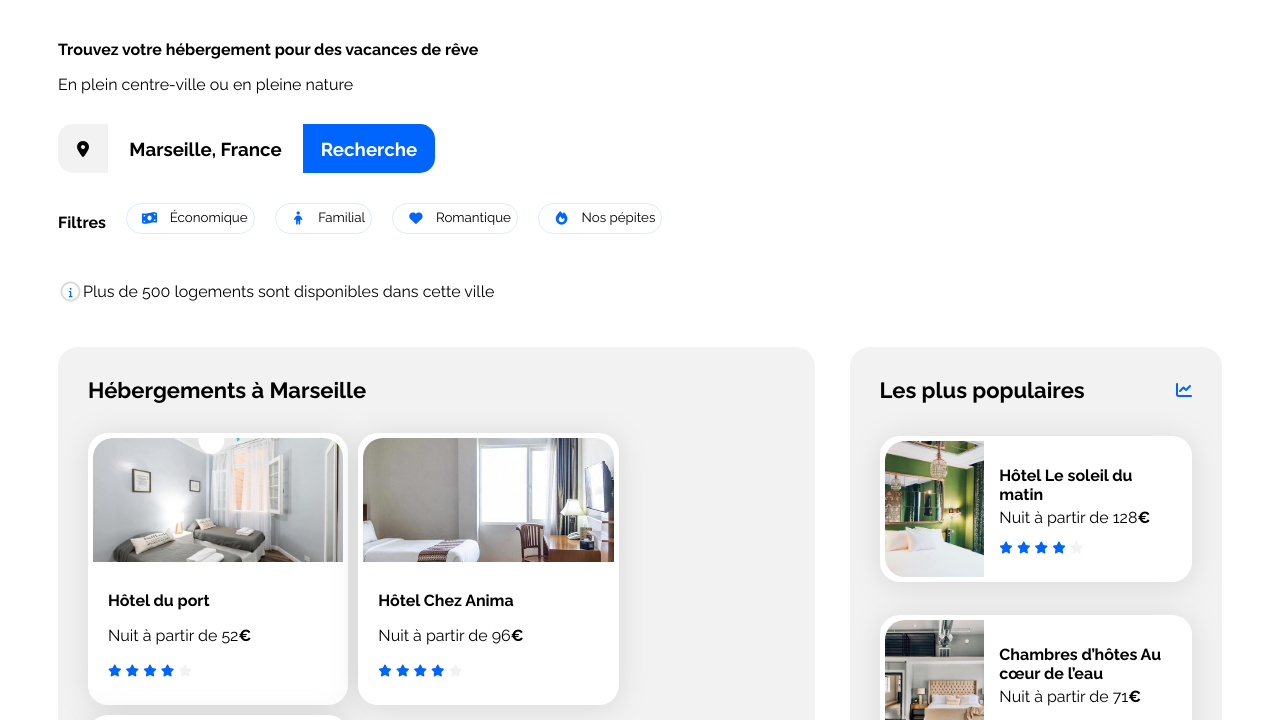
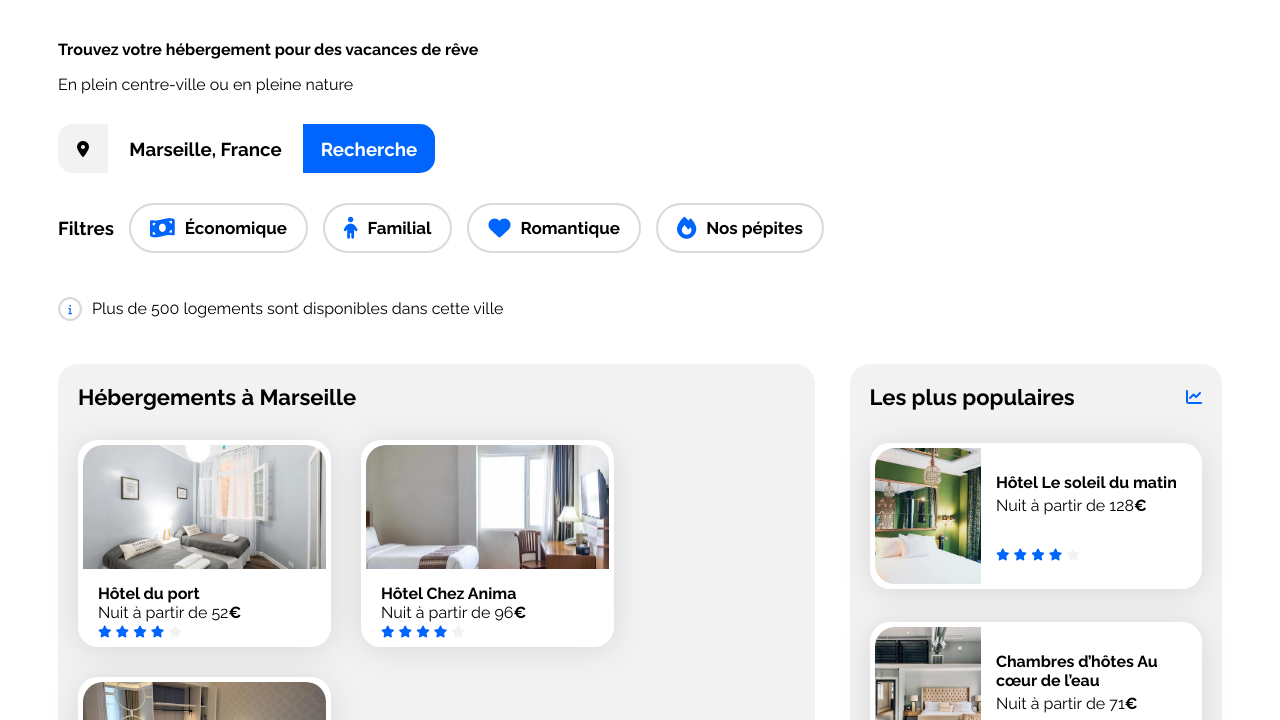
Before and after one commit to 0X4D7963617374/P2_OC, a plain HTML site: page index.html in a window 1280 px wide. Shown: the part 77-797 px from the top of the page. Drawn offline with Linux system fonts and the light colour scheme.

Commit message:
MAJ_0.004

```diff
--- a/css/style.css
+++ b/css/style.css
@@ -10,6 +10,7 @@
     --main-bg-color: #f2f2f2;
     --filter-bg-color: #deebff;
     --filter_bg_base_color: #ffffff;
+    --filter-gris-color: #d9d9d9;
 }
 
 .fa-solid
@@ -88,6 +89,7 @@ a
     box-sizing: border-box;
 }
 
+/****** header ***********/
 .header
 {
     width: 100%;
@@ -133,12 +135,15 @@ a
     width: 100%;
 }
 
+/****** Headline ***********/
+
 .Headline
 {
     width: 100%;
     margin-top: 30px;
 }
 
+/****** Search ***********/
 .Search_bar
 {
     margin-top: 30px;
@@ -147,7 +152,7 @@ a
     height: 49px;
 }
 
-.flex-center
+.flex_center
 {
     display: flex;
     align-items: center;
@@ -174,54 +179,84 @@ a
     width: 132px;
     color: white;
 }
-/*  a optimiser le reste du code  */
-.Fitre_Bar
+
+/****** Filtre ***********/
+.filtre-bar
 {
     margin-top: 30px;
     display: flex;
-    gap: 20px;
-    box-sizing: border-box;
+    gap: 15px;
+    align-items: center;
 }
 
-.Fitre_Bar button
+.filtre-titre h3,
+.filtre-option h3
 {
-    border-radius: 20px;
-    box-sizing: border-box;
-    background-color: white;
-    border: 1px solid var(--filter-bg-color);
+    margin: 0;
+    line-height: 50px;
 }
 
-.Fitre_Bar button:hover
+.filtre-option
 {
-    border-radius: 20px;
-    box-sizing: border-box;
+    display: flex;
+    align-items: center;
+    gap: 10px;
+    border-radius: 25px;
+    background-color: white;
+    border: 2px solid var(--filter-gris-color);
+    height: 50px;
+    padding: 4px 19px;
+}
+
+.filtre-option i
+{
+    color: var(--main-color);
+    font-size: 22px;
+}
+
+.filtre-option:hover
+{
     background-color: var(--filter-bg-color);
 }
 
-.Fitre_Bar .fa-stack
+.filtre-option h3
 {
-    color: var(--main-color);
+    font-size: inherit;
+    font-size: 17px;
 }
 
+/****** infos ***********/
 .Info_Bar
 {
     margin-top: 30px;
     display: flex;
     align-items: center;
+    gap: 10px;
 }
 
 .Info_Bar .fa-stack
 {
-    display: flex;
-    justify-content: center;
+    display: inline-flex;
     align-items: center;
-    width: 5;
-    height: 5;
+    width: 24px;
+    height: 24px;
+    flex-shrink: 0;
+}
+
+.fa-stack .fa-circle
+{
+    font-size: 24px;
+    color: var(--filter-gris-color);
+}
+
+.fa-stack .fa-info
+{
     font-size: 10px;
-    color: #d9d9d9;
+    color: var(--main-color);
 }
 
 /****** Hebergements And Populaires ***********/
+
 .hebergements-and-populaires
 {
     display: flex;
@@ -232,9 +267,13 @@ a
 {
     background-color: var(--main-bg-color);
     border-radius: 20px;
-    padding: 30px;
+    padding: 20px;
+    box-sizing: border-box;
+}
+
+.espace-vertical
+{
     margin-top: 30px;
-    box-sizing: border-box;
 }
 
 /****** Hebergements ***********/
@@ -243,61 +282,48 @@ a
     width: 65%;
 }
 
-.populaires-title_H
-{
-    display: flex;
-    align-items: center;
-}
-
-.populaires-title_B
-{
-    display: flex;
-    align-items: center;
-    margin-top: 30px;
-}
-
-.hebergements-cards
+.hebergements .hebergements-cards
 {
     display: flex;
     flex-wrap: wrap;
-    gap: 10px;
-    margin-top: 30px;
+    gap: 30px;
+}
+
+.hebergements-cards .card-title, .hebergements-cards .card-subtitle
+{
+    margin: 0;
+    padding: 0;
 }
 
 .hebergements-cards .card
 {
     box-sizing: border-box;
+    height: 207.25px;
+    display: flex;
+    flex-direction: column;
 }
 
 .hebergements-cards img
 {
     height: 124px;
-    width: 250.33px;
+    width: 243px;
     border-radius: 20px 20px 0px 0px;
 }
 
 .hebergements-cards .card-content
 {
-    padding-left: 15px;
+    padding: 15px;
     display: flex;
     flex-direction: column;
-}
-
-.hebergements-cards .card-title
-{
-    margin-top: 10px;
-    margin-bottom: 4px;
-}
-
-.hebergements-cards.card-subtitle
-{
-    margin: 0;
+    justify-content: space-between;
 }
 
 .hebergements-cards .card-rating
 {
     margin-bottom: 5px;
 }
+
+/*  a optimiser le reste du code  */
 
 /****** Populaires ***********/
 .populaires
@@ -354,7 +380,6 @@ a
 
 /****** Activites ***********/
 
-/****** test ***********/
 .Activites
 {
     display: flex;
--- a/index.html
+++ b/index.html
@@ -32,74 +32,49 @@
                     <p class="card-subtitle">En plein centre-ville ou en pleine nature</p>
                 </section>
                 <section class="Search_bar">
-                    <div class="Search_icon flex-center">
+                    <div class="Search_icon flex_center">
                         <i class="fas fa-map-marker-alt" aria-hidden="true"></i>
                     </div>
-                    <div class="Search_location flex-center">
+                    <div class="Search_location flex_center">
                         <h3>Marseille, France</h3>
                     </div>
-                    <a href="#" class="Search_action flex-center">
+                    <a href="#" class="Search_action flex_center">
                         <h3>Recherche</h3>
                     </a>
                 </section>
-
-
-
-<!-- a optimiser le reste du HTML -->
-
-
-                <section class="Fitre_Bar">
-                    <div class="filtre_txt">
-                        <h3  class="card-title">Filtres</h3>
+                <section class="filtre-bar">
+                    <div class="filtre-titre">
+                        <h3>Filtres</h3>
                     </div>
-                    <div class="economique">
-                        <button>
-                            <i class="fas fa-money-bill-wave fa-stack" aria-hidden="true"></i>
-                            Économique
+                    <button class="filtre-option" data-category="economique">
+                        <i class="fas fa-money-bill-wave"></i>
+                        <h3>Économique</h3>
                     </button>
-                    </div>
-                    <div class="Familial">
-                        <button >
-                            <i class="fas fa-child fa-stack" aria-hidden="true"></i>
-                            Familial
+                    <button class="filtre-option" data-category="familial">
+                        <i class="fas fa-child"></i>
+                        <h3>Familial</h3>
                     </button>
-                    </div>
-                    <div class="Romantique">
-                        <button>
-                            <i class="fas fa-heart fa-stack" aria-hidden="true"></i>
-                            Romantique
+                    <button class="filtre-option" data-category="romantique">
+                        <i class="fas fa-heart"></i>
+                        <h3>Romantique</h3>
                     </button>
-                    </div>
-                    <div class="Nos_Pepites">
-                        <button >
-                            <i class="fa-solid fa-fire fa-stack" aria-hidden="true"></i>
-                            Nos pépites
+                    <button class="filtre-option" data-category="nos-pepites">
+                        <i class="fa-solid fa-fire"></i>
+                        <h3>Nos pépites</h3>
                     </button>
-                    </div>
-
                 </section>
-
-
-
-
-
-
                 <section class="Info_Bar">
-                   <span class="fa-stack fa-2x" style="flex-shrink: 0;">
-                        <i class="far fa-circle fa-stack-2x" aria-hidden="true"></i>
-                        <i  class="fa-solid fa fa-info" aria-hidden="true"></i>
+                    <span class="fa-stack fa-2x">
+                        <i class="far fa-circle fa-stack-2x"></i>
+                        <i class="fas fa-info fa-stack-1x"></i>
                     </span>
                     <p class="card-subtitle">Plus de 500 logements sont disponibles dans cette ville</p>
-
                 </section>
-
             </div>
             <div class="hebergements-and-populaires">
-                <section class="hebergements">
-                    <div class="populaires-title_H">
-                        <h2 class="section-title">Hébergements à Marseille</h2>
-                    </div>
-                    <div class="hebergements-cards">
+                <section class="hebergements  espace-vertical">
+                    <h2 class="section-title ">Hébergements à Marseille</h2>
+                    <div class="hebergements-cards espace-vertical">
                         <a href="#">
                             <article class="card">
                                 <img src="./images/hebergements/fred-kleber.jpg"
@@ -161,7 +136,7 @@
                             </article>
                         </a>
                     </div>
-                    <div class="hebergements-cards">
+                    <div class="hebergements-cards espace-vertical">
                         <a href="#">
                             <article class="card">
                                 <img src="./images/hebergements/annie-spratt.jpg"
@@ -223,11 +198,19 @@
                             </article>
                         </a>
                     </div>
-                    <div class="populaires-title_B">
-                        <h1 class="section-title_B">Afficher plus</h1>
-                    </div>
+                    <h1 class="section-title_B espace-vertical">Afficher plus</h1>
                 </section>
-                <section class="populaires">
+
+
+
+
+                <!-- a optimiser le reste du HTML -->
+
+
+
+
+
+                <section class="populaires  espace-vertical">
                     <div class="populaires-title">
                         <h2 class="section-title">Les plus populaires</h2>
                         <i class="fa-solid fa-chart-line" aria-hidden="true"></i>
```
Lines whose indentation alone changed are shown as unchanged.
